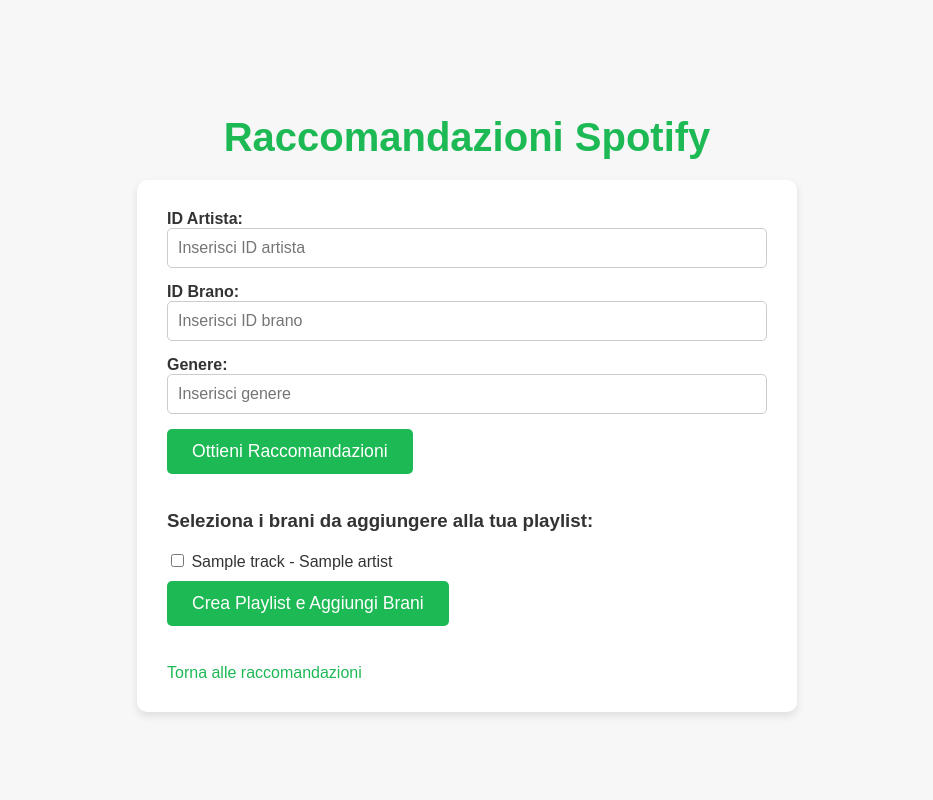
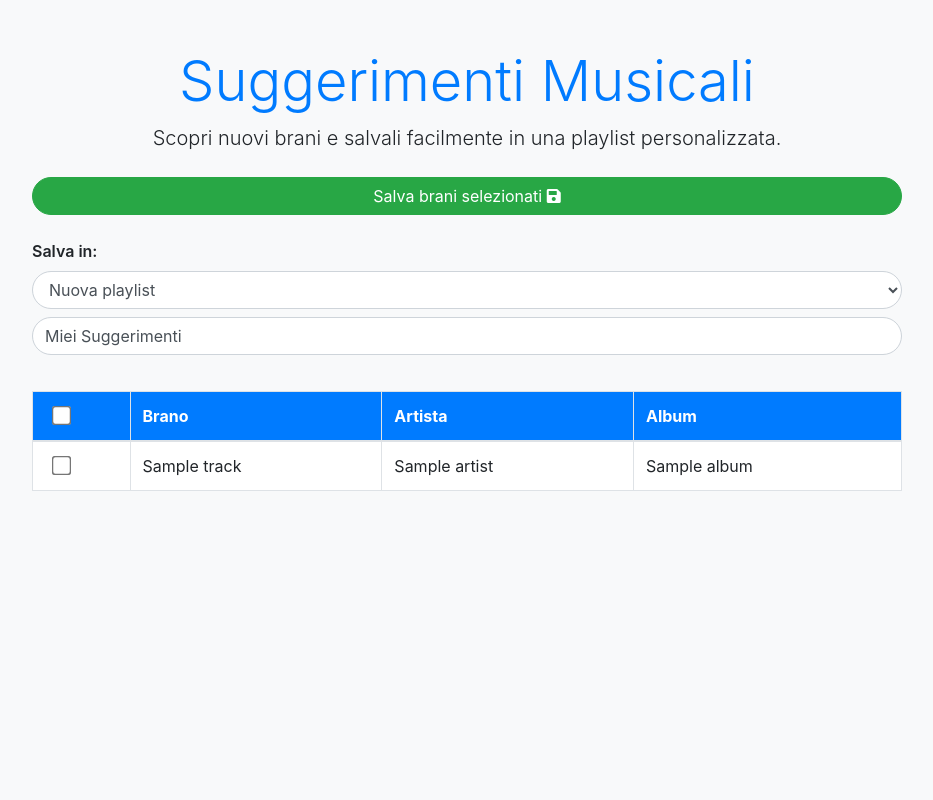
Before and after one commit to livrieri-luca/Spotify, a Flask app: template templates/recommendations.html in a window 1280 px wide. Shown: the whole page, without its empty margins (173-1106 px from the left). Run offline with Flask 3, Linux system fonts and the light colour scheme; tables that the repository leaves empty hold one stand-in row (values such as "Sample post"); the template is opened without the code that fills it: values that come from a table or form of the project are taken from there, most other values are stand-ins (such as "Sample title", 1, 10 or a date in 2020); some libraries are stand-ins or nearby versions.

Commit message:
sistemazione parte 5

```diff
--- a/templates/recommendations.html
+++ b/templates/recommendations.html
@@ -3,127 +3,111 @@
 <head>
     <meta charset="UTF-8">
     <meta name="viewport" content="width=device-width, initial-scale=1.0">
-    <title>Raccomandazioni Spotify</title>
+    <title>Suggerimenti Musicali</title>
+    <link rel="stylesheet" href="https://stackpath.bootstrapcdn.com/bootstrap/4.5.2/css/bootstrap.min.css">
+    <link href="https://cdnjs.cloudflare.com/ajax/libs/font-awesome/5.15.3/css/all.min.css" rel="stylesheet">
     <style>
         body {
-            font-family: Arial, sans-serif;
-            background-color: #f7f7f7;
-            color: #333;
-            margin: 0;
-            padding: 0;
-            display: flex;
-            justify-content: center;
-            align-items: center;
-            height: 100vh;
-            flex-direction: column;
+            background-color: #f8f9fa;
         }
-
-        h1 {
-            color: #1DB954; /* Colore verde di Spotify */
-            font-size: 2.5rem;
-            margin-bottom: 20px;
+        .container {
+            max-width: 900px;
         }
-
-        .container {
-            background-color: #fff;
-            border-radius: 10px;
-            padding: 30px;
-            box-shadow: 0 4px 8px rgba(0, 0, 0, 0.1);
-            width: 80%;
-            max-width: 600px;
+        .table th, .table td {
+            vertical-align: middle;
         }
-
-        label {
-            font-size: 1rem;
-            margin-bottom: 8px;
-            font-weight: bold;
+        .btn {
+            width: 100%;
         }
-
-        input[type="text"] {
-            width: 100%;
-            padding: 10px;
-            margin-bottom: 15px;
-            border-radius: 5px;
-            border: 1px solid #ccc;
-            font-size: 1rem;
-            box-sizing: border-box;
+        .form-group label {
+            font-weight: 600;
         }
-
-        button {
-            background-color: #1DB954;
+        .table {
+            margin-top: 20px;
+            border: 1px solid #ddd;
+        }
+        .table th {
+            background-color: #007bff;
             color: white;
-            border: none;
-            padding: 12px 25px;
-            font-size: 1.1rem;
-            border-radius: 5px;
-            cursor: pointer;
-            transition: background-color 0.3s ease;
         }
-
-        button:hover {
-            background-color: #1ed760;
+        .table td {
+            background-color: #ffffff;
         }
-
-        ul {
-            list-style-type: none;
-            padding: 0;
-            margin: 0;
+        .form-control {
+            border-radius: 25px;
         }
-
-        li {
-            margin: 10px 0;
+        .btn-success {
+            border-radius: 25px;
         }
-
-        a {
-            text-decoration: none;
-            color: #1DB954;
-            font-size: 1rem;
-            margin-top: 20px;
-            display: inline-block;
-        }
-
-        a:hover {
-            text-decoration: underline;
+        .checkbox-custom {
+            transform: scale(1.5);
+            margin-left: 10px;
         }
     </style>
 </head>
 <body>
-    <h1>Raccomandazioni Spotify</h1>
 
-    <!-- Form per ottenere le raccomandazioni -->
-    <div class="container">
-        <form action="{{ url_for('home.get_recommendations') }}" method="GET">
-            <label for="artist_id">ID Artista:</label>
-            <input type="text" name="artist_id" id="artist_id" placeholder="Inserisci ID artista" required><br>
+<div class="container mt-5">
+    <div class="text-center mb-4">
+        <h2 class="display-4 text-primary">Suggerimenti Musicali</h2>
+        <p class="lead">Scopri nuovi brani e salvali facilmente in una playlist personalizzata.</p>
+    </div>
 
-            <label for="track_id">ID Brano:</label>
-            <input type="text" name="track_id" id="track_id" placeholder="Inserisci ID brano"><br>
+    <form method="POST" action="{{ url_for('home.save_recommendations') }}">
+        <div class="form-group">
+            <button type="submit" class="btn btn-success">Salva brani selezionati <i class="fas fa-save"></i></button>
+        </div>
 
-            <label for="genre">Genere:</label>
-            <input type="text" name="genre" id="genre" placeholder="Inserisci genere"><br>
+        <div class="form-group mt-4">
+            <label for="playlist_action">Salva in:</label>
+            <select class="form-control" id="playlist_action" name="playlist_id">
+                <option value="new">Nuova playlist</option>
+                {% if user_playlists %}
+                    <optgroup label="Playlist esistenti">
+                    {% for p in user_playlists %}
+                        <option value="{{ p.id }}">{{ p.name }}</option>
+                    {% endfor %}
+                    </optgroup>
+                {% endif %}
+            </select>
+            <input type="text" class="form-control mt-2" name="playlist_name" value="Miei Suggerimenti" placeholder="Nome playlist...">
+        </div>
 
-            <button type="submit">Ottieni Raccomandazioni</button>
-        </form>
+        <div class="table-responsive">
+            <table class="table table-bordered table-hover">
+                <thead>
+                    <tr>
+                        <th><input type="checkbox" id="select-all" class="checkbox-custom"></th>
+                        <th>Brano</th>
+                        <th>Artista</th>
+                        <th>Album</th>
+                    </tr>
+                </thead>
+                <tbody>
+                    {% for track in tracks %}
+                    <tr>
+                        <td><input type="checkbox" name="track_uris" value="{{ track.uri }}" class="checkbox-custom"></td>
+                        <td>{{ track.name }}</td>
+                        <td>{{ track.artists[0].name }}</td>
+                        <td>{{ track.album.name }}</td>
+                    </tr>
+                    {% endfor %}
+                </tbody>
+            </table>
+        </div>
+    </form>
+</div>
 
-        <br>
+<script>
+    document.getElementById('select-all').addEventListener('change', function(e) {
+        document.querySelectorAll('input[name="track_uris"]').forEach(checkbox => {
+            checkbox.checked = e.target.checked;
+        });
+    });
+</script>
 
-        <!-- Form per salvare i brani in una nuova playlist -->
-        <form action="{{ url_for('home.save_recommendations') }}" method="POST">
-            <h3>Seleziona i brani da aggiungere alla tua playlist:</h3>
-            <ul>
-                {% for track in recommendations %}
-                    <li>
-                        <input type="checkbox" name="track_ids" value="{{ track['id'] }}">
-                        {{ track['name'] }} - {{ track['artists'][0]['name'] }}
-                    </li>
-                {% endfor %}
-            </ul>
-
-            <button type="submit">Crea Playlist e Aggiungi Brani</button>
-        </form>
-
-        <br>
-        <a href="{{ url_for('home.get_recommendations') }}">Torna alle raccomandazioni</a>
-    </div>
+<script src="https://code.jquery.com/jquery-3.5.1.slim.min.js"></script>
+<script src="https://cdn.jsdelivr.net/npm/@popperjs/core@2.9.1/dist/umd/popper.min.js"></script>
+<script src="https://stackpath.bootstrapcdn.com/bootstrap/4.5.2/js/bootstrap.min.js"></script>
 </body>
 </html>
```
Also changed, not shown: blueprints/home.py (+96 -39 lines), templates/playlist_tracks.html (+64 -19 lines), templates/recommendations_form.html (added, +125 -0 lines), 1 other file.
